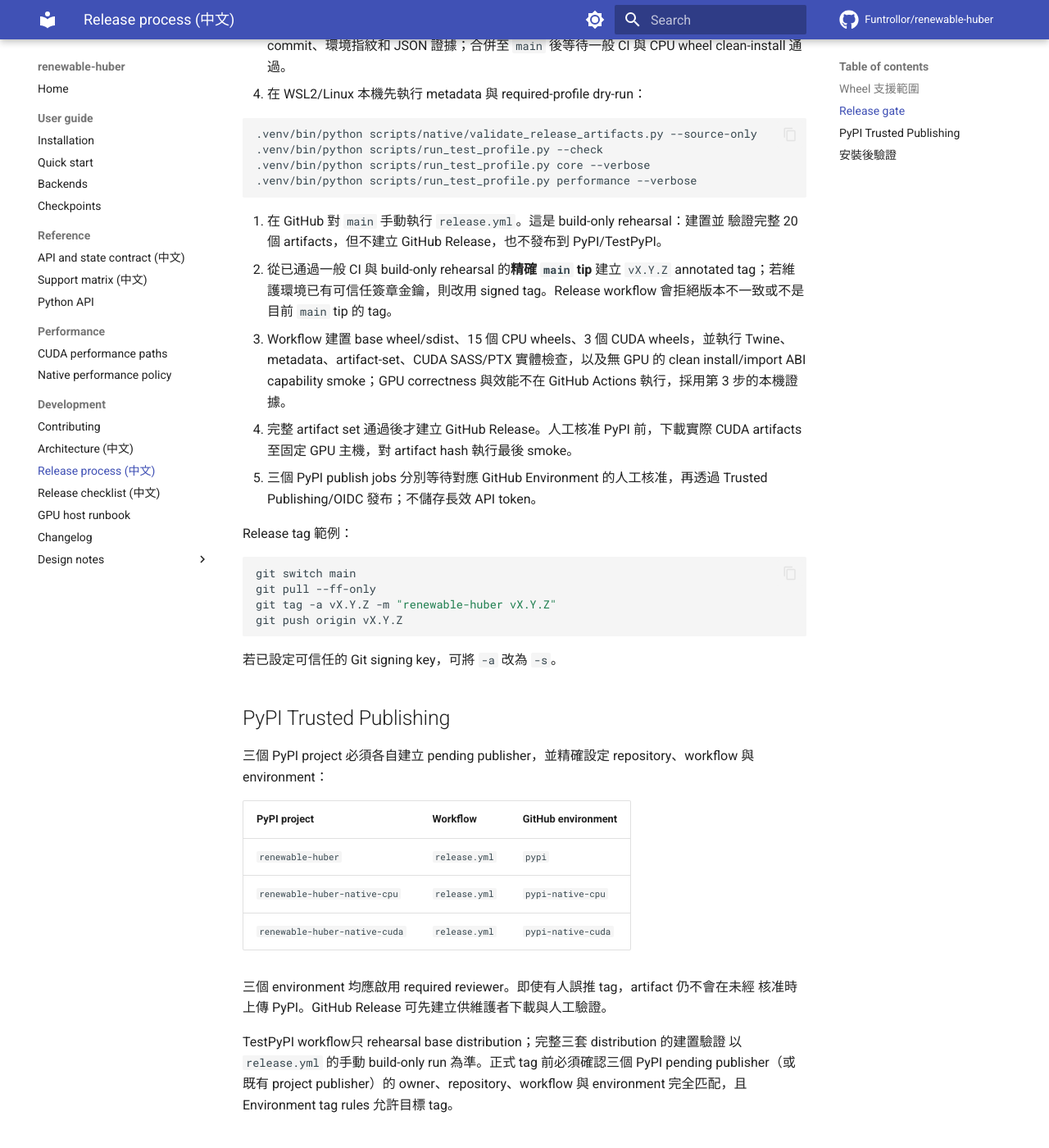
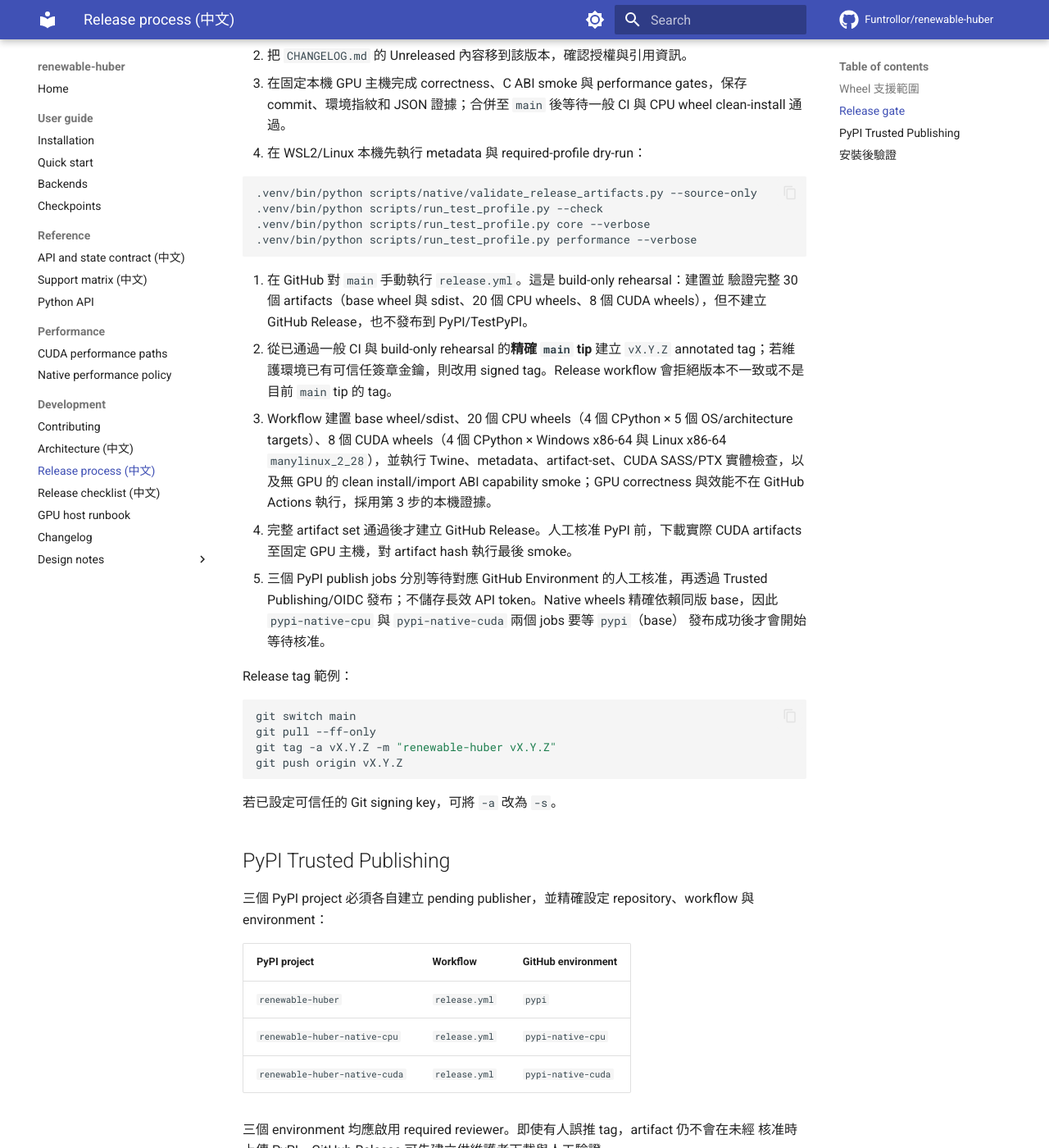
Before and after one commit to Funtrollor/renewable-huber, an MkDocs documentation site: the page built from docs/release-process.md, in a window 1280 px wide and 1400 px high, scrolled down 1673 px. Shown: the whole window at 82% size. Built offline with MkDocs 1.6.1 and Material for MkDocs 9.7.7, drawn with Linux system fonts in a browser that asks for light colours; comment, search, counter and statistics services are not loaded; some of the changed text lies outside the part shown.

Commit message:
docs(release): align the release docs and notes baseline with 0.7.0
- release-checklist.md: the hard-coded 0.6.1 item becomes the 0.7.0 one;
  existing tags, the unpublished v0.6.0 included, are never moved or reused.
- release-process.md: the artifact counts now match what release.yml builds
  and validate-release-set enforces (--expected-cpu 20 --expected-cuda 8):
  20 CPU wheels (4 CPython x 5 targets), 8 CUDA wheels (4 CPython x Windows
  and Linux manylinux_2_28), 30 artifacts with the base wheel and sdist. It
  said 15, 3 and 20, the 0.6.1 numbers. The CUDA row lists both platforms,
  the current-release paragraph and the post-install commands name 0.7.0,
  and step 9 says the two native publish jobs only reach their approval
  gate after the base package has been published (needs: publish-base).
- release.yml: --notes-start-tag moves from v0.5.1 to v0.6.1, the previous
  published release, so the generated 0.7.0 notes do not repeat 0.6.1. v0.5.1
  was right for 0.6.1 only because v0.6.0 never published.
- gpu-host-runbook.md section 4: the "replace the hard-coded 0.6.1 item" step
  is reworded so it is not stale once done, and the release-process and
  notes-start-tag updates are listed with it.

Co-Authored-By: Claude Opus 5.5 <noreply@anthropic.com>

````diff
--- a/docs/release-process.md
+++ b/docs/release-process.md
@@ -6,15 +6,17 @@
 | --- | --- | --- |
 | `renewable-huber` | 公開 Python API 與 NumPy backend | 否 |
 | `renewable-huber-native-cpu` | Rust／Rayon CPU extension | 否；從對應平台 wheel 安裝 |
-| `renewable-huber-native-cuda` | Rust/CUDA 12 extension | 否；目前發布 Windows x86-64 wheel |
+| `renewable-huber-native-cuda` | Rust/CUDA 12 extension | 否；發布 Windows x86-64 與 Linux x86-64（`manylinux_2_28`）wheels |
 
 三個 distribution 在同一次 release 使用相同版本。Native wheel 會以精確相依條件
 `renewable-huber==X.Y.Z` 鎖定 base package，避免 Python API、checkpoint 或 native ABI
 不相容的組合被 pip 解析在一起。`scripts/native/validate_release_artifacts.py` 會在 CI
 同時驗證來源 metadata 與最終 wheels。
 
-`v0.6.0` tag 曾用於未完成的發布流程，沒有成為正式 PyPI release。Tag 保持不可變；
-本次完整 native release 使用 `v0.6.1`，release notes 以 `v0.5.1` 為使用者升級基線。
+`v0.6.0` tag 曾用於未完成的發布流程，沒有成為正式 PyPI release。既有 tag 一律不可變，
+不移動、不重用。本次發布使用 `v0.7.0`；GitHub Release notes 從上一個正式 release
+`v0.6.1` 開始產生（`release.yml` 的 `--notes-start-tag`），每次發布都要把它改成上一個
+正式 release 的 tag。
 
 ## Wheel 支援範圍
 
@@ -70,18 +72,23 @@ macOS CPU wheels 使用 `macos-15-intel`（x86-64）與 `macos-15`（Apple Silic
    ```
 
 5. 在 GitHub 對 `main` 手動執行 `release.yml`。這是 build-only rehearsal：建置並
-   驗證完整 20 個 artifacts，但不建立 GitHub Release，也不發布到 PyPI/TestPyPI。
+   驗證完整 30 個 artifacts（base wheel 與 sdist、20 個 CPU wheels、8 個 CUDA
+   wheels），但不建立 GitHub Release，也不發布到 PyPI/TestPyPI。
 6. 從已通過一般 CI 與 build-only rehearsal 的**精確 `main` tip** 建立 `vX.Y.Z`
    annotated tag；若維護環境已有可信任簽章金鑰，則改用 signed tag。Release
    workflow 會拒絕版本不一致或不是目前 `main` tip 的 tag。
-7. Workflow 建置 base wheel/sdist、15 個 CPU wheels、3 個 CUDA wheels，並執行
+7. Workflow 建置 base wheel/sdist、20 個 CPU wheels（4 個 CPython × 5 個
+   OS/architecture targets）、8 個 CUDA wheels（4 個 CPython × Windows x86-64 與
+   Linux x86-64 `manylinux_2_28`），並執行
    Twine、metadata、artifact-set、CUDA SASS/PTX 實體檢查，以及無 GPU 的 clean
    install/import ABI capability smoke；GPU correctness 與效能不在 GitHub Actions
    執行，採用第 3 步的本機證據。
 8. 完整 artifact set 通過後才建立 GitHub Release。人工核准 PyPI 前，下載實際
    CUDA artifacts 至固定 GPU 主機，對 artifact hash 執行最後 smoke。
 9. 三個 PyPI publish jobs 分別等待對應 GitHub Environment 的人工核准，再透過
-   Trusted Publishing/OIDC 發布；不儲存長效 API token。
+   Trusted Publishing/OIDC 發布；不儲存長效 API token。Native wheels 精確依賴同版
+   base，因此 `pypi-native-cpu` 與 `pypi-native-cuda` 兩個 jobs 要等 `pypi`（base）
+   發布成功後才會開始等待核准。
 
 Release tag 範例：
 
````
Also changed, not shown: other parts of docs/release-process.md (+2 -2 lines), docs/gpu-host-runbook.md (+5 -1 lines), docs/release-checklist.md (+2 -1 lines), 1 other file.
